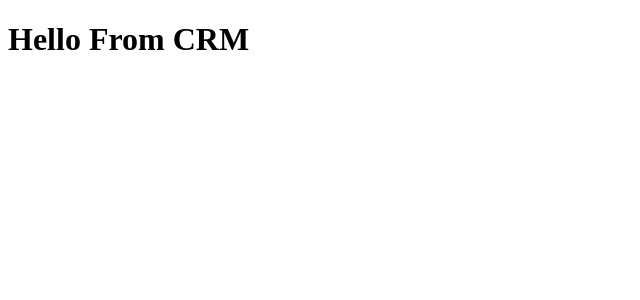
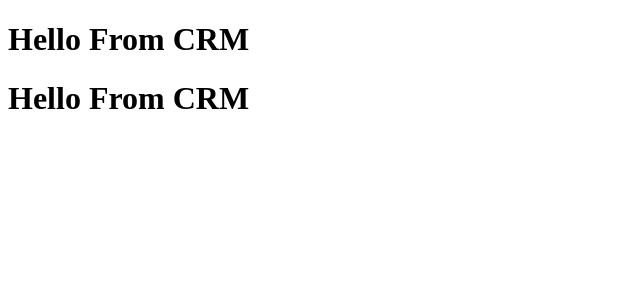
Before and after one commit to muhammed-alateeqi1/CRM-Angular-, an Angular app: page / in a window 1280 px wide. Shown: the top 300 px of the page, without its empty margins (0-640 px from the left). Built offline with nearby package versions, Linux system fonts and the light colour scheme.

Commit message:
first commit

```diff
--- a/src/app/app.component.html
+++ b/src/app/app.component.html
@@ -1 +1,2 @@
 <h1>Hello From CRM</h1>
+<h1>Hello From CRM</h1>
```
Also changed, not shown: 1 other file (tests, documents, lock files or other folders).
